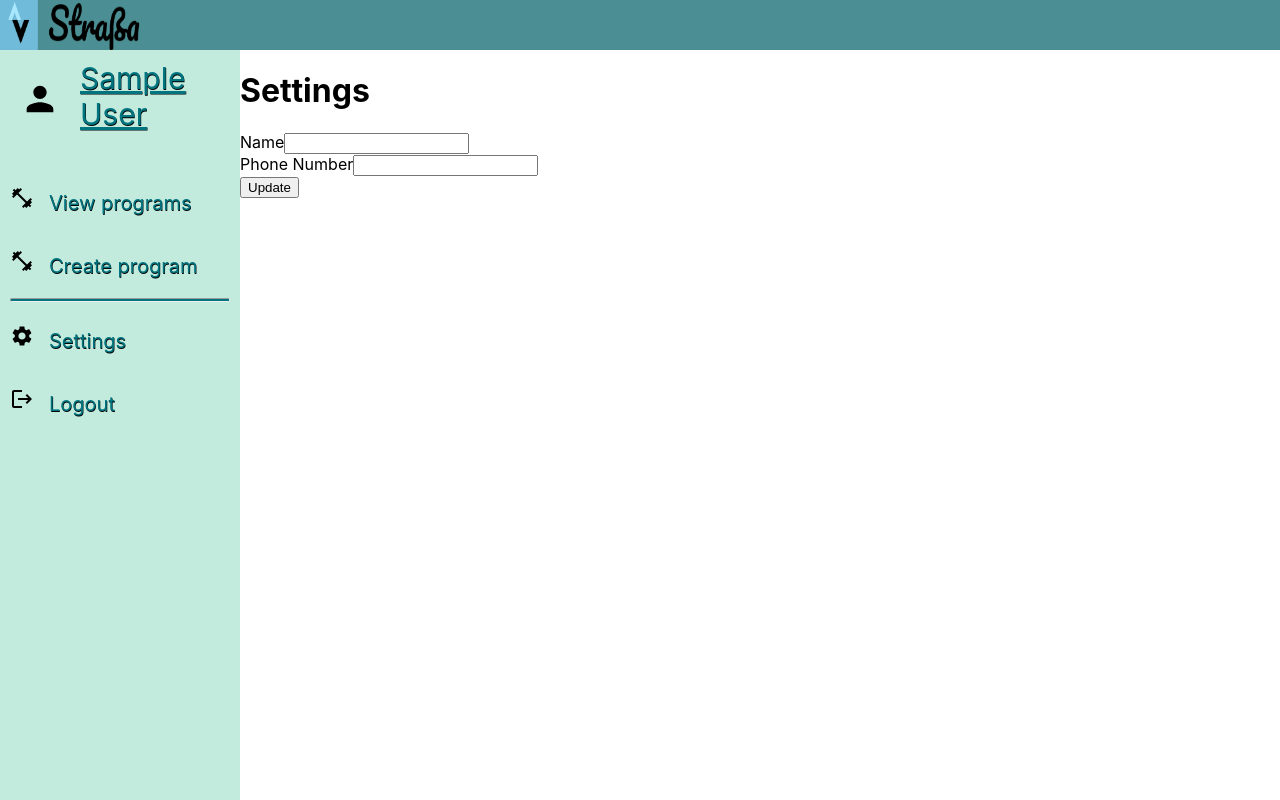
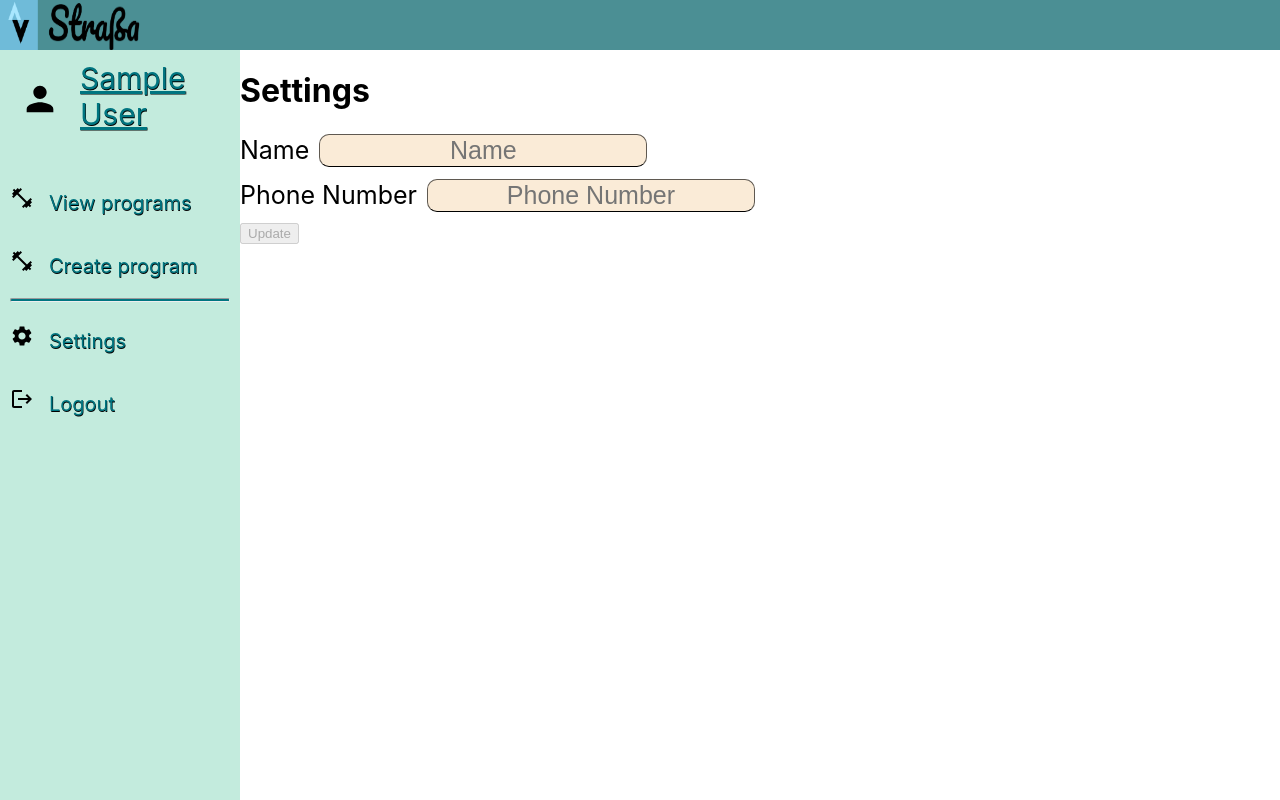
Before and after one commit to sleipner01/straba, a React (Create React App) app: page /settings in a window 1280 px wide. Built offline with nearby package versions, Linux system fonts and the light colour scheme; no server answers; sample sign-in values are in the browser's storage.

Commit message:
progress: validation and name-update

```diff
--- a/src/pages/Settings.js
+++ b/src/pages/Settings.js
@@ -1,15 +1,70 @@
+import { useState, useEffect } from 'react';
+import { Error } from '../components/misc/usefulComponents';
+import { auth } from '../../firebase';
+import { updateProfile } from 'firebase/auth';
+
 const Settings = () => {
+  const [name, setName] = useState('');
+  const [nameValid, setNameValidState] = useState(false);
+  const [submitDisabled, setSubmitDisabledState] = useState(true);
+  const [errorText, setError] = useState();
+
+  useEffect(() => {
+    checkSubmitValid();
+  }, [nameValid]);
+
+  function checkSubmitValid() {
+    // check if all fields are valid
+    let submitValid = nameValid;
+    setSubmitDisabledState(!submitValid);
+  }
+
+  function handleChangeName(name) {
+    // separate handler for each field
+    let nameValid = name ? true : false; // basic text validation
+    setName(name);
+    setNameValidState(nameValid);
+  }
+
+  const updateAuthName = async () => {
+    updateProfile(auth.currentUser, {
+      displayName: name,
+    })
+      .then(() => {
+        console.log('Updated auth name');
+      })
+      .catch((error) => {
+        console.error(error);
+        setError(error.message);
+      });
+  };
+
   return (
     <div>
       <h1>Settings</h1>
       <form>
-        <label htmlFor='name'>Name</label>
-        <input type='text' name='name' id='name' />
+        <label className='label' htmlFor='name'>
+          Name
+        </label>
+        <input
+          type='text'
+          name='name'
+          id='name'
+          placeholder='Name'
+          className='input'
+          value={name}
+          onChange={(e) => handleChangeName(e.target.value)}
+        />
         <br />
-        <label htmlFor='phoneNumber'>Phone Number</label>
-        <input type='tel' name='phoneNumber' id='phoneNumber' />
+        <label className='label' htmlFor='phoneNumber'>
+          Phone Number
+        </label>
+        <input type='tel' name='phoneNumber' id='phoneNumber' placeholder='Phone Number' className='input' required />
         <br />
-        <button type='submit'>Update</button>
+        <button disabled={submitDisabled} type='submit' onClick={updateAuthName} required>
+          Update
+        </button>
+        {errorText && <Error errorMessage={errorText} />}
       </form>
     </div>
   );
```
